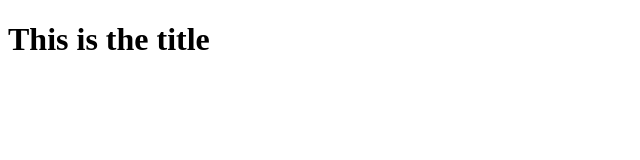
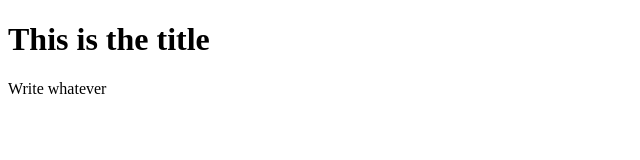
Before and after one commit to comet49/Vanta, a plain HTML site: page index.html in a window 1280 px wide. Shown: the whole page, without its empty margins (0-640 px from the left). Drawn offline with Linux system fonts and the light colour scheme.

Commit message:
added <p>

```diff
--- a/index.html
+++ b/index.html
@@ -6,5 +6,6 @@
   </head>
   <body>
     <h1>This is the title</h1>
+    <p>Write whatever</p>
   </body>
 </html>
```
